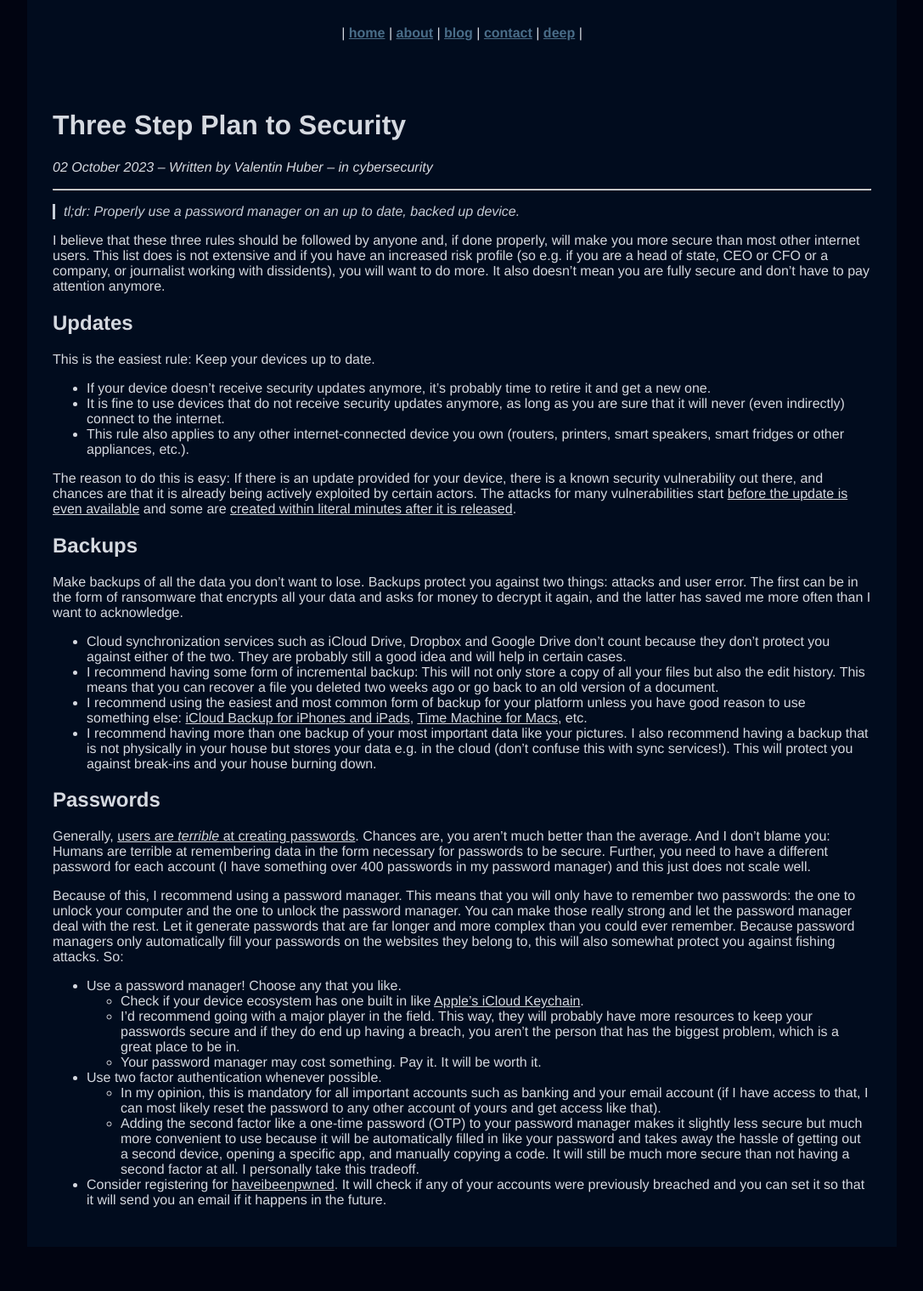
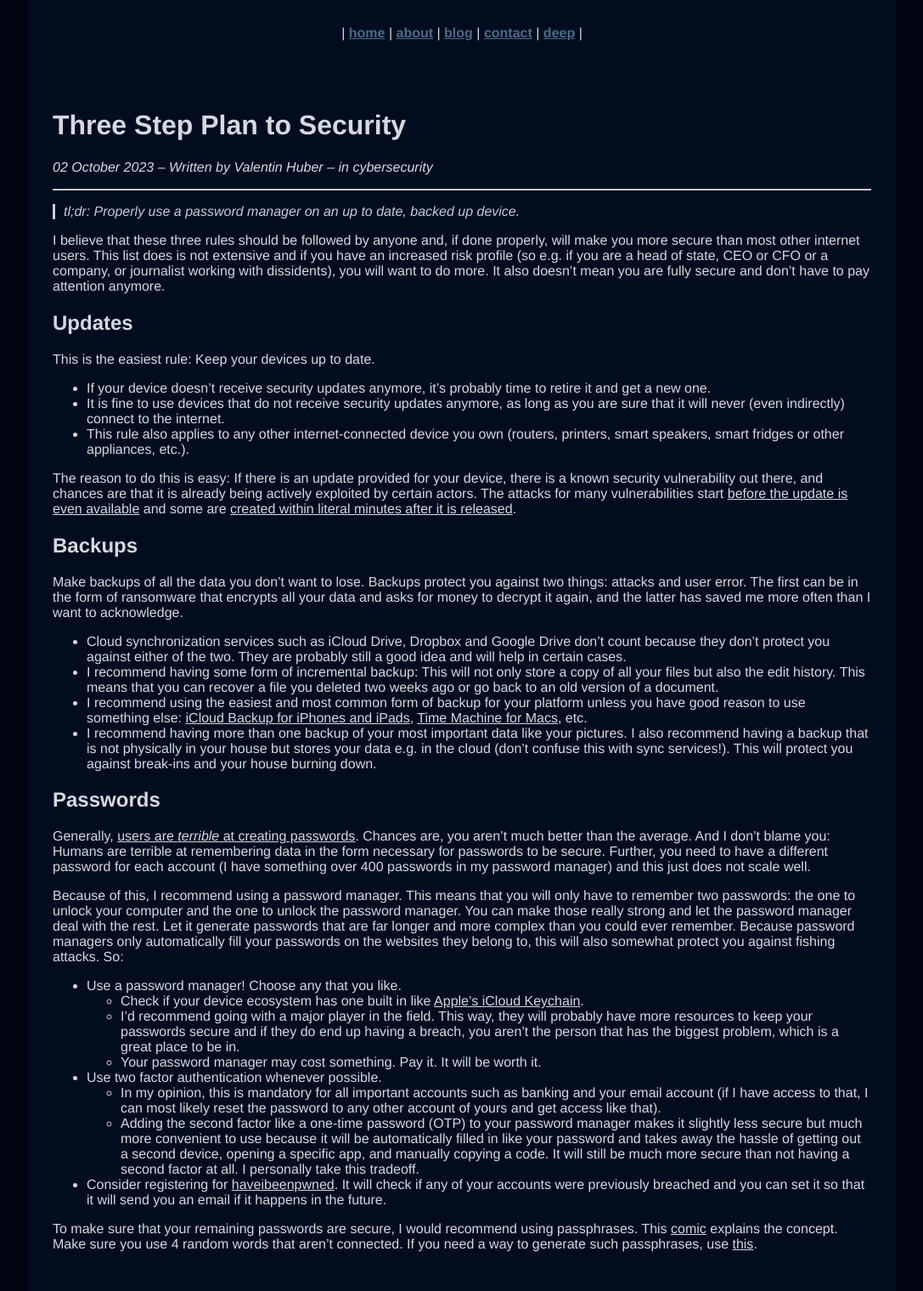
Before and after one commit to riesentoaster/valentinhuber.me, a Jekyll site: the page built from cybersecurity/_posts/2023-10-02-Three Step Plan to Security.md, in a window 1280 px wide. Shown: the whole page at 85% size, without its empty margins (96-1183 px from the left). Built offline with Jekyll 4.4.1, drawn with Linux system fonts in a browser that asks for light colours; before the commit the page ends 1467 px from its top, so only the background shows below that.

Commit message:
adding paragraph about passphrases

```diff
--- a/cybersecurity/_posts/2023-10-02-Three Step Plan to Security.md
+++ b/cybersecurity/_posts/2023-10-02-Three Step Plan to Security.md
@@ -36,3 +36,5 @@ Because of this, I recommend using a password manager. This means that you will
   - In my opinion, this is mandatory for all important accounts such as banking and your email account (if I have access to that, I can most likely reset the password to any other account of yours and get access like that).
   - Adding the second factor like a one-time password (OTP) to your password manager makes it slightly less secure but much more convenient to use because it will be automatically filled in like your password and takes away the hassle of getting out a second device, opening a specific app, and manually copying a code. It will still be much more secure than not having a second factor at all. I personally take this tradeoff.
 - Consider registering for [haveibeenpwned](https://haveibeenpwned.com). It will check if any of your accounts were previously breached and you can set it so that it will send you an email if it happens in the future.
+
+To make sure that your remaining passwords are secure, I would recommend using passphrases. This [comic](https://xkcd.com/936/) explains the concept. Make sure you use 4 random words that aren't connected. If you need a way to generate such passphrases, use [this](https://xkpasswd.net/).
```
